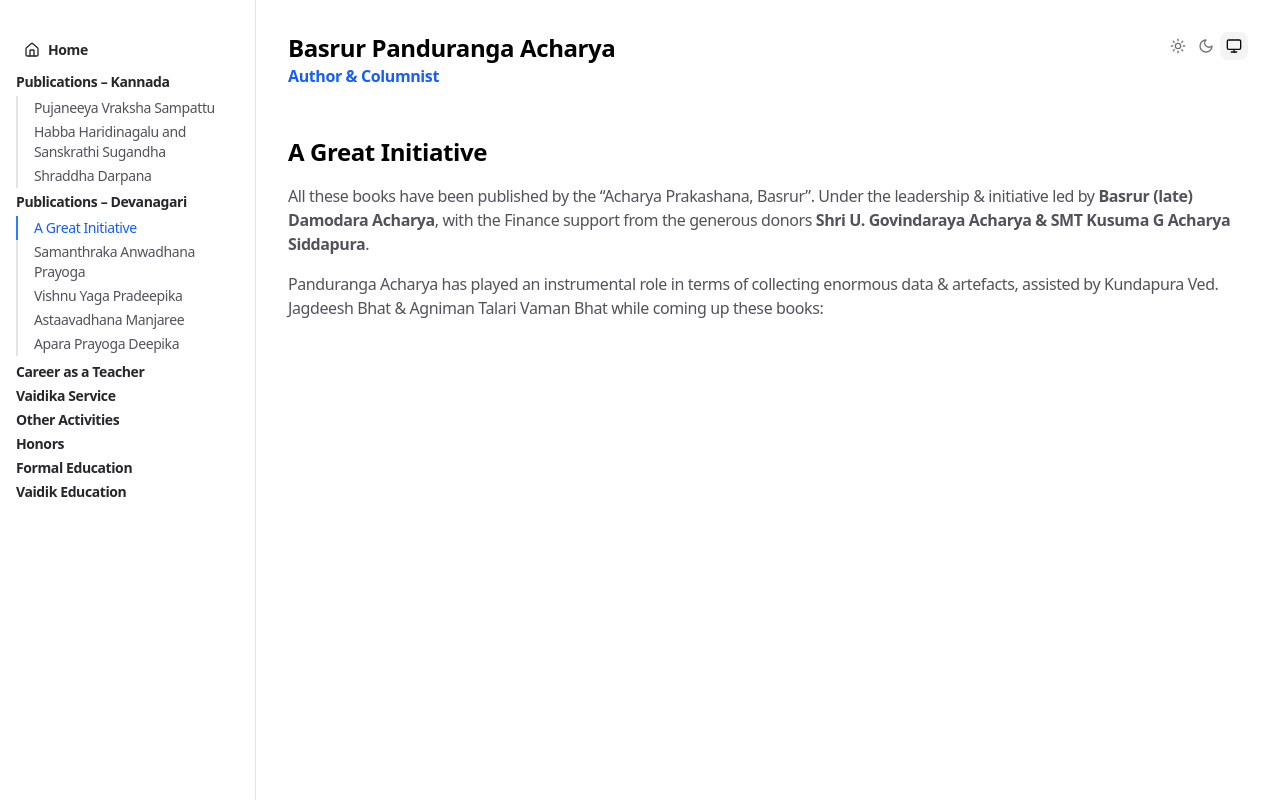
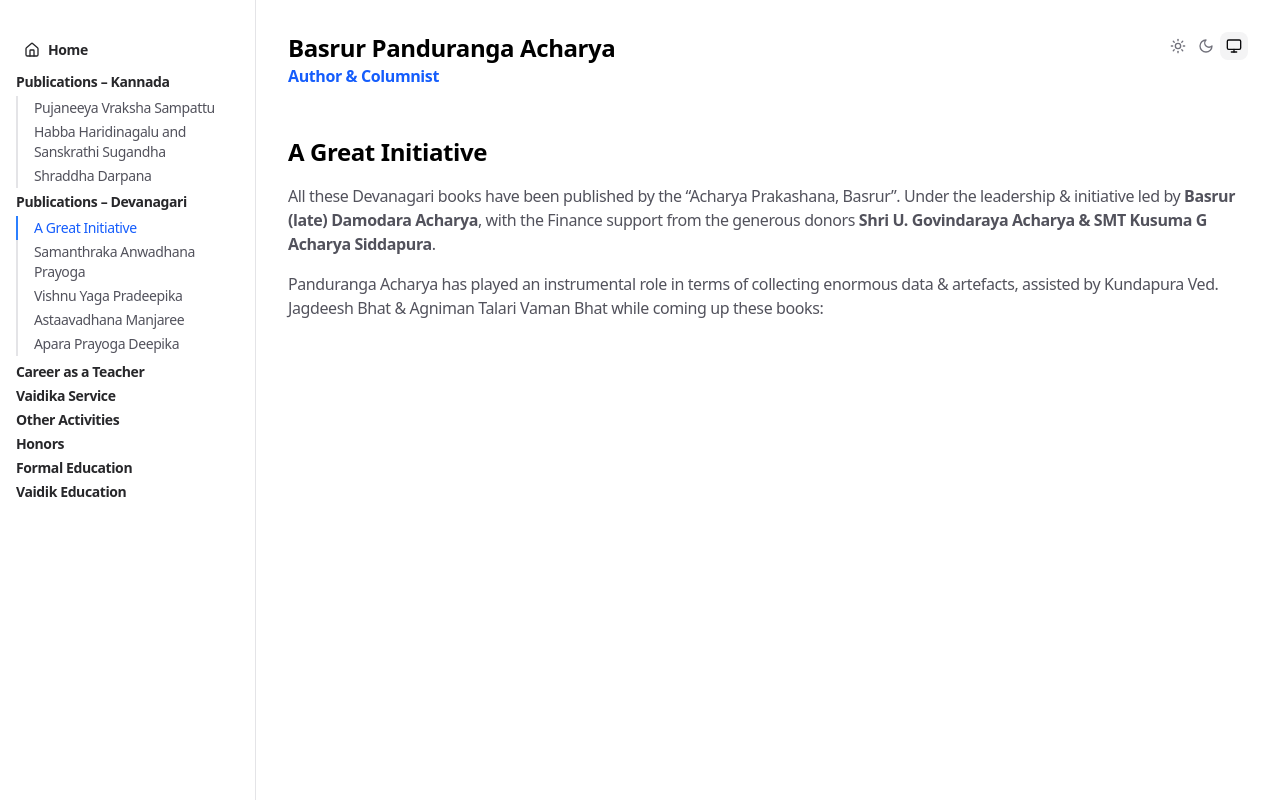
Before and after one commit to sumukhacharya03/Basrur-Panduranga-Acharya, a Next.js app: page /publications/devanagari/a-great-initiative in a window 1280 px wide. Built offline with nearby package versions, Linux system fonts and the light colour scheme.

Commit message:
Version-6

```diff
--- a/app/publications/devanagari/a-great-initiative/page.tsx
+++ b/app/publications/devanagari/a-great-initiative/page.tsx
@@ -4,7 +4,7 @@ export default function GreatInitiativePage() {
       <h1 className="text-2xl font-bold mb-4">A Great Initiative</h1>
       <div className="space-y-4 text-zinc-600 dark:text-zinc-400">
         <p>
-          All these books have been published by the “Acharya Prakashana, Basrur”. Under the leadership & initiative led by <strong>Basrur (late) Damodara Acharya</strong>, with the Finance support from the generous donors <strong>Shri U. Govindaraya Acharya & SMT Kusuma G Acharya Siddapura</strong>.
+          All these Devanagari books have been published by the “Acharya Prakashana, Basrur”. Under the leadership & initiative led by <strong>Basrur (late) Damodara Acharya</strong>, with the Finance support from the generous donors <strong>Shri U. Govindaraya Acharya & SMT Kusuma G Acharya Siddapura</strong>.
         </p>
         <p>
           Panduranga Acharya has played an instrumental role in terms of collecting enormous data & artefacts, assisted by Kundapura Ved. Jagdeesh Bhat & Agniman Talari Vaman Bhat while coming up these books:
--- a/package.json
+++ b/package.json
@@ -1,5 +1,5 @@
 {
-"name": "nim",
+  "name": "nim",
   "version": "0.1.0",
   "private": true,
   "scripts": {
```
